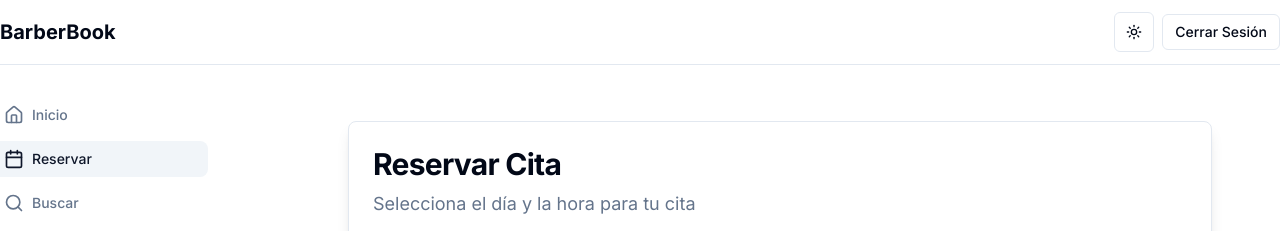
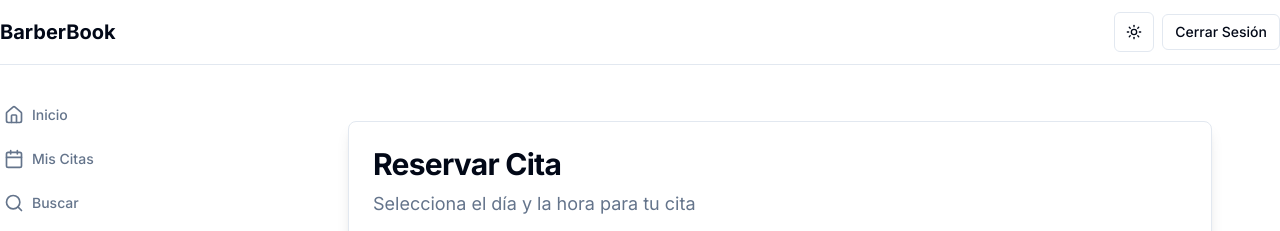
Before and after one commit to angelu333/barberbook, a Next.js app: page /client/book in a window 1280 px wide. Shown: the top 231 px of the page. Built offline with nearby package versions, Linux system fonts and the light colour scheme.

Commit message:
feat: reemplazar opción Reservar por Mis Citas en el menú de navegación del cliente

```diff
--- a/app/client/layout.tsx
+++ b/app/client/layout.tsx
@@ -25,10 +25,10 @@ export default function ClientLayout({
       active: pathname === "/client/dashboard",
     },
     {
-      href: "/client/book",
-      label: "Reservar",
+      href: "/client/appointments",
+      label: "Mis Citas",
       icon: Calendar,
-      active: pathname === "/client/book",
+      active: pathname === "/client/appointments",
     },
     {
       href: "/client/search",
```
